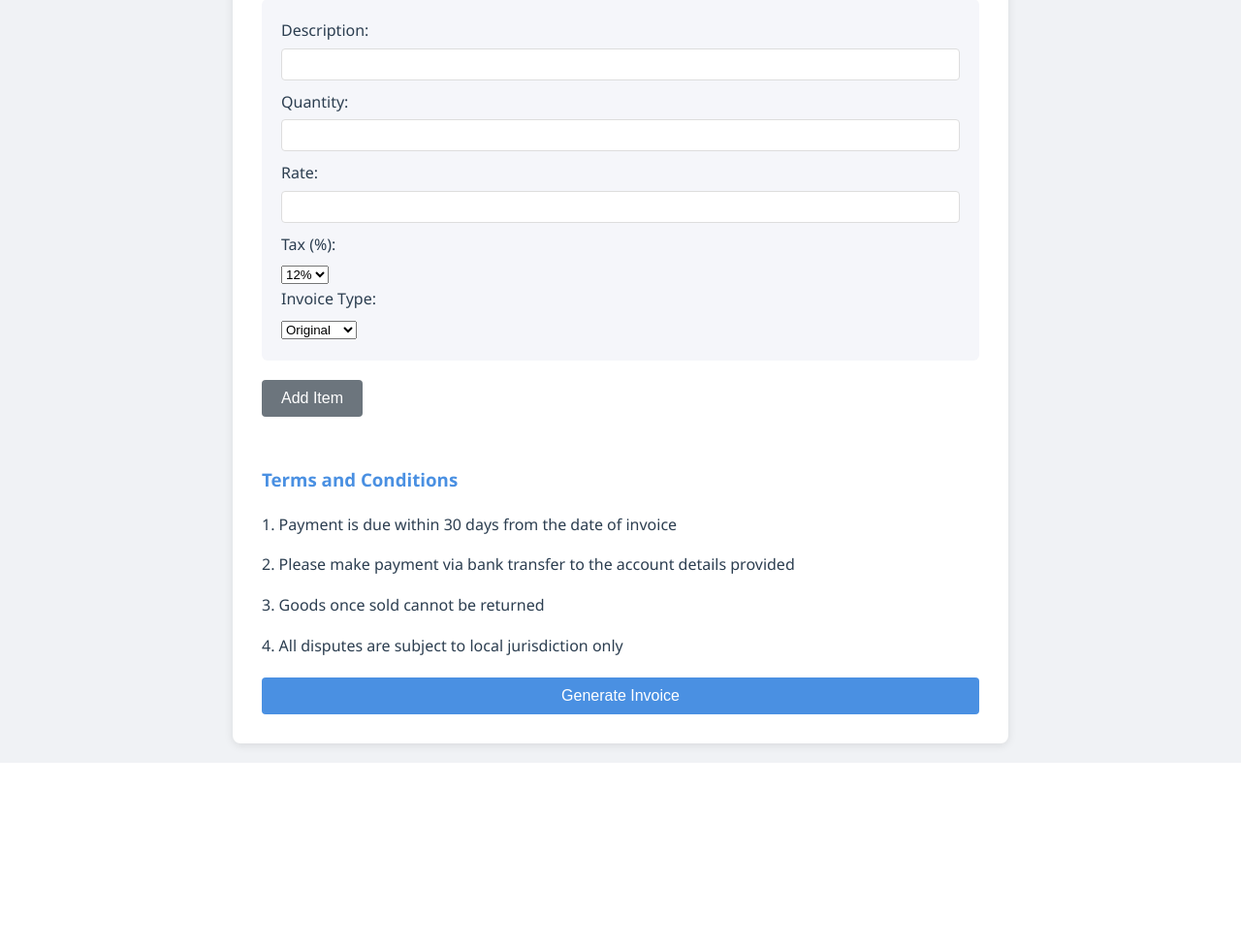
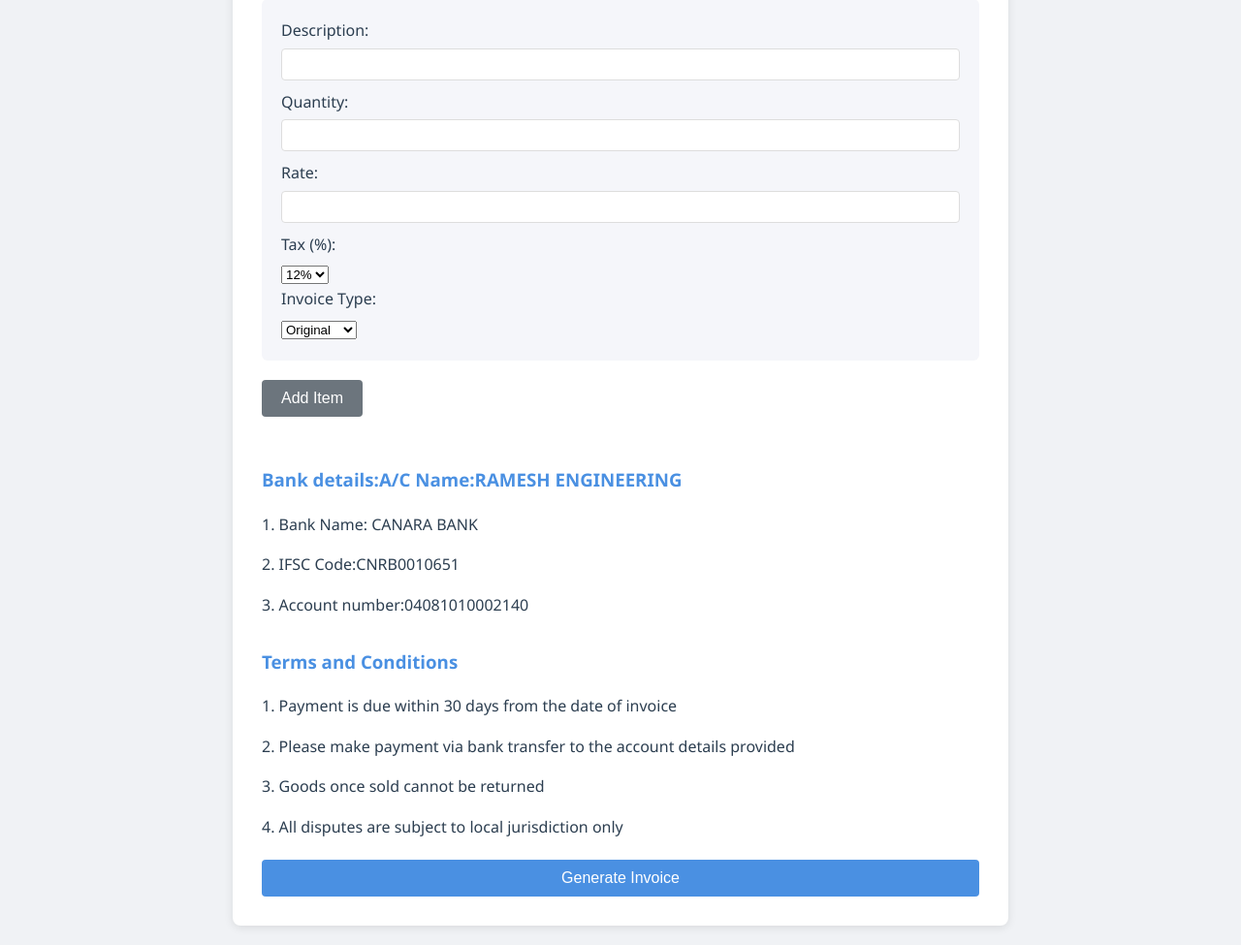
Before and after one commit to arvind1705/eng_inv-main, a Flask app: page / in a window 1280 px wide. Shown: the part 946-1921 px from the top of the page at 97% size. Before the commit the page ends 1733 px from the top, so only its background shows below. Run offline with Flask 3, Linux system fonts and the light colour scheme.

Commit message:
Refactor E-Way Bill label in invoice PDF and add bank details section in form

```diff
--- a/app.py
+++ b/app.py
@@ -56,7 +56,7 @@ class InvoicePDF(FPDF):
 
         self.set_xy(15, 85)
         self.set_font("Arial", "B", 10)
-        self.cell(0, 5, f"EWAY1236767676 Bill No: {data['eway_bill_no']}", align="L")
+        self.cell(0, 5, f"E-Way Bill No: {data['eway_bill_no']}", align="L")
 
         # Billing and Shipping info
         self.set_xy(10, 90)
--- a/templates/form.html
+++ b/templates/form.html
@@ -168,6 +168,14 @@
         <button type="button" onclick="addItem()">Add Item</button>
 
         <!-- Replace with static terms -->
+<div class="form-group">
+            <h3>Bank details:A/C Name:RAMESH ENGINEERING</h3>
+            <p>1. Bank Name: CANARA BANK</p>
+            <p>2. IFSC Code:CNRB0010651</p>
+            <p>3. Account number:04081010002140</p>
+                    </div>
+
+
         <div class="form-group">
             <h3>Terms and Conditions</h3>
             <p>1. Payment is due within 30 days from the date of invoice</p>
@@ -211,4 +219,4 @@
         }
     </script>
 </body>
-</html>
+</html
```
